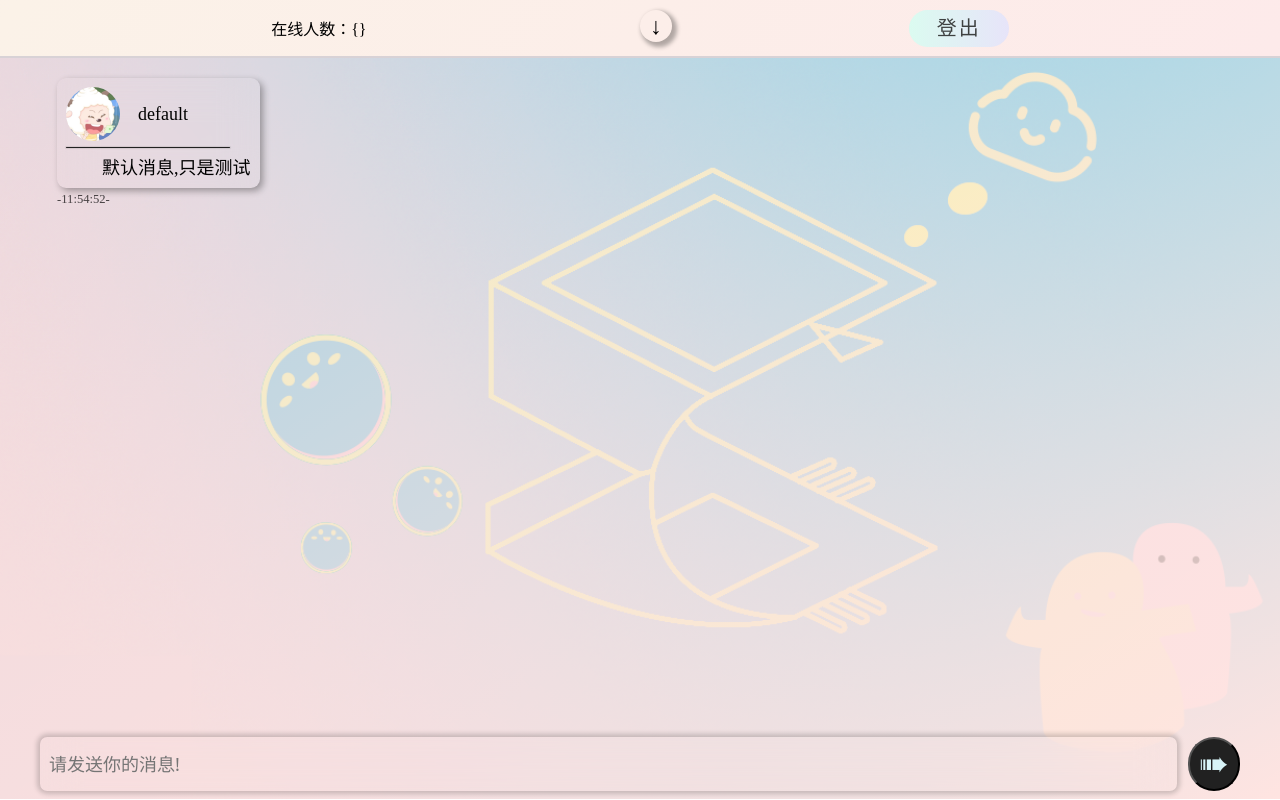
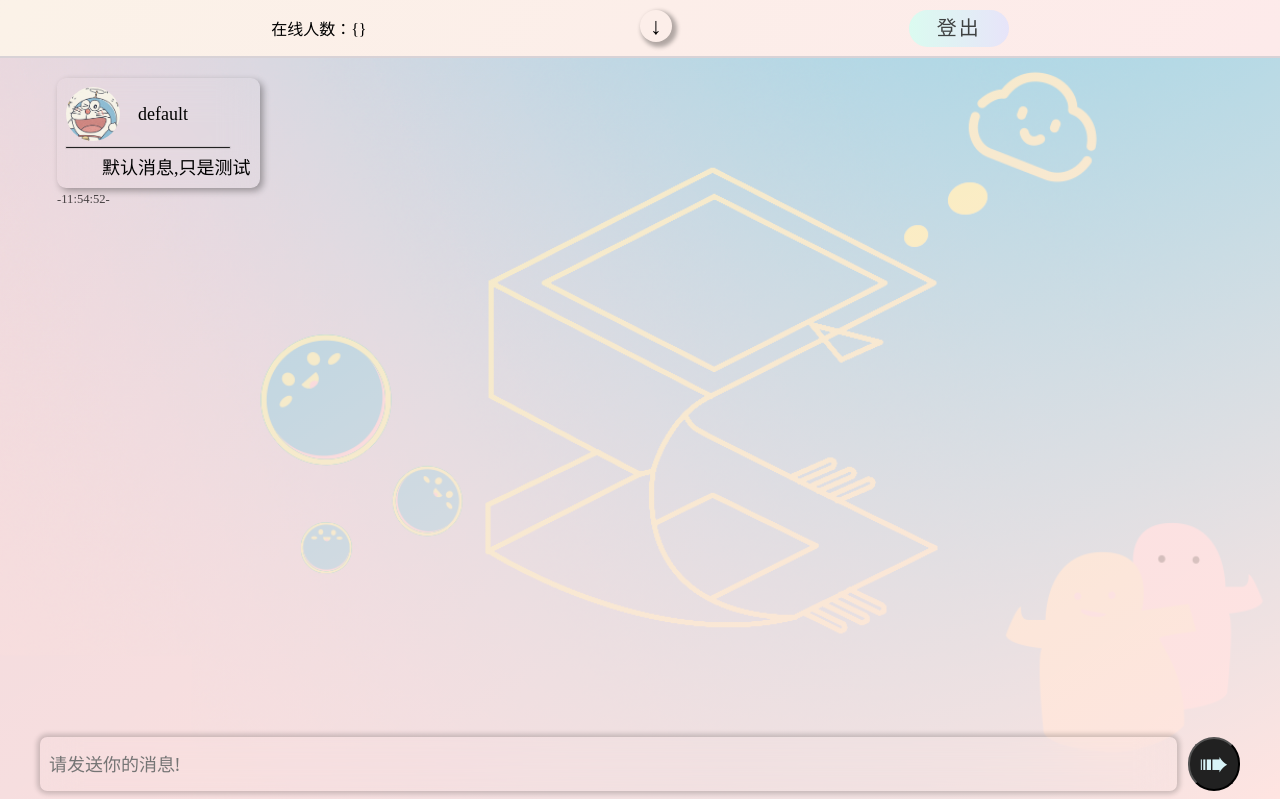
Before and after one commit to 1320503154/KeXieChatRoom, a Vue app: page /chatRoom in a window 1280 px wide. Built offline with nearby package versions, Linux system fonts and the light colour scheme; no server answers; sample sign-in values are in the browser's storage.

Commit message:
头像修改（最后一版）

```diff
--- a/src/components/chatMessage.vue
+++ b/src/components/chatMessage.vue
@@ -25,7 +25,7 @@
 	const TouXiangStyles = computed(() => ({
 		width: "3rem",
 		height: "3rem",
-		background: `url(/头像${props.avatarSelected}.jpg) no-repeat center center`,
+		background: `url(/头像${props.avatarSelected + 1}.jpg) no-repeat center center`,
 		backgroundSize: "cover",
 		borderRadius: "50%",
 	}));
```
